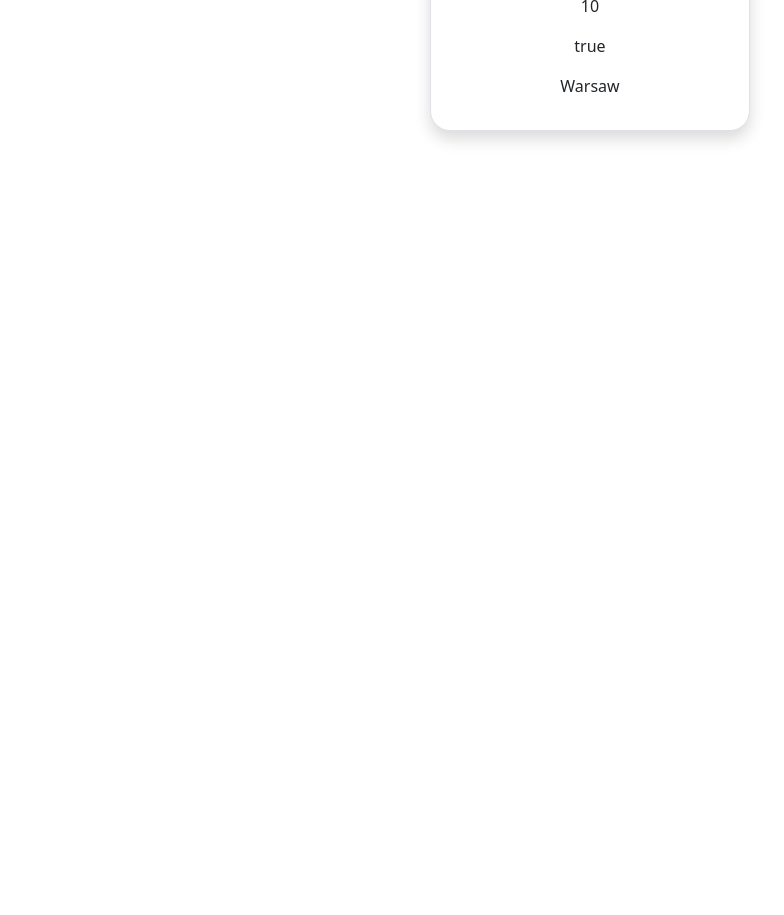
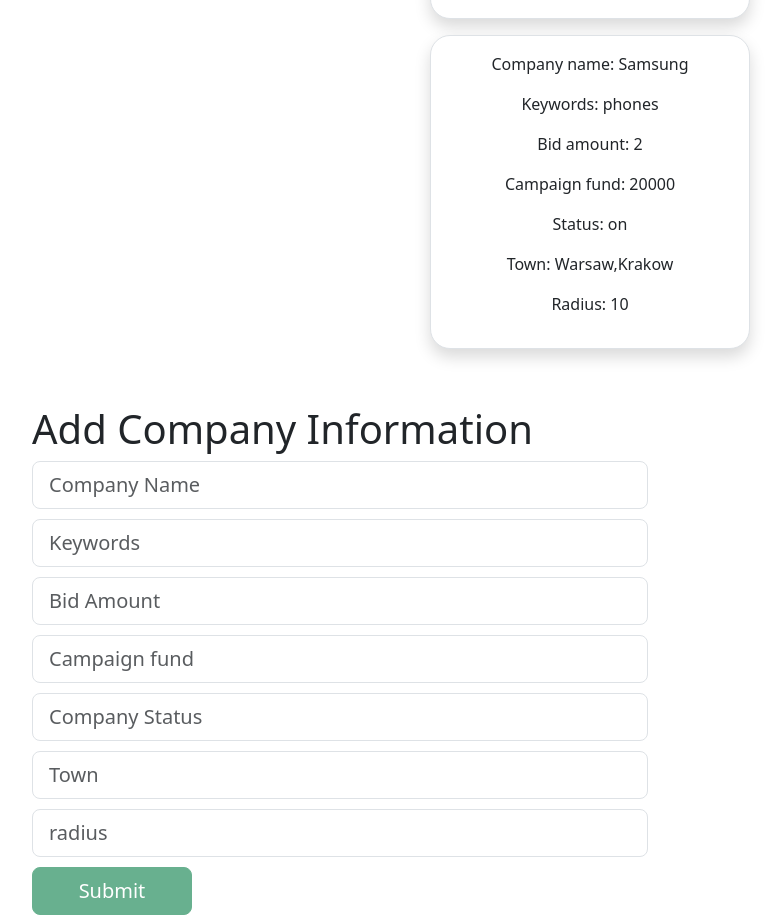
Before and after one commit to MartaKliuchnik/Products_app_angular, an Angular app: page /product-details/1 in a window 1280 px wide. Shown: the part 340-1255 px from the top of the page, without its empty margins (50-834 px from the left). Before the commit the page ends 800 px from the top, so only its background shows below. Built offline with nearby package versions, Linux system fonts and the light colour scheme.

Commit message:
created add-company-info-component and  process of adding new company using, the form data

```diff
--- /dev/null
+++ b/src/app/add-company-info/add-company-info.component.html
@@ -0,0 +1,77 @@
+<div class="container page">
+  <div class="row">
+    <h1 class="text-xs-center">Add Company Information</h1>
+    <form [formGroup]="form" (ngSubmit)="onSubmit()" class="form-cont">
+      <fieldset class="form-group">
+        <input
+          type="text"
+          class="form-control form-control-lg"
+          placeholder="Company Name"
+          formControlName="name"
+        />
+      </fieldset>
+
+      <fieldset class="form-group">
+        <input
+          type="text"
+          class="form-control form-control-lg"
+          placeholder="Keywords"
+          formControlName="keywords"
+        />
+      </fieldset>
+
+      <fieldset class="form-group">
+        <input
+          type="text"
+          class="form-control form-control-lg"
+          placeholder="Bid Amount"
+          formControlName="bidAmount"
+        />
+      </fieldset>
+
+      <fieldset class="form-group">
+        <input
+          type="text"
+          class="form-control form-control-lg"
+          placeholder="Campaign fund"
+          formControlName="campaignFund"
+        />
+      </fieldset>
+
+      <fieldset class="form-group">
+        <input
+          type="text"
+          class="form-control form-control-lg"
+          placeholder="Company Status"
+          formControlName="status"
+        />
+      </fieldset>
+
+      <fieldset class="form-group">
+        <input
+          type="text"
+          class="form-control form-control-lg"
+          placeholder="Town"
+          formControlName="town"
+        />
+      </fieldset>
+
+      <fieldset class="form-group">
+        <input
+          type="text"
+          class="form-control form-control-lg"
+          placeholder="radius"
+          formControlName="radius"
+        />
+      </fieldset>
+
+      <button
+        type="submit"
+        class="btn btn-lg btn-success"
+        [disabled]="!form.valid"
+      >
+        Submit
+      </button>
+    </form>
+  </div>
+</div>
--- /dev/null
+++ b/src/app/add-company-info/add-company-info.component.sass
@@ -0,0 +1,7 @@
+.form-cont
+    display: flex
+    width: 40em
+    flex-direction: column
+    gap:10px
+    &>button
+        width: 160px
--- /dev/null
+++ b/src/app/add-company-info/add-company-info.component.ts
@@ -0,0 +1,58 @@
+import { Component, OnInit, booleanAttribute } from '@angular/core';
+import { Company } from '../model/company';
+
+import {
+  FormBuilder,
+  FormGroup,
+  ReactiveFormsModule,
+  Validators,
+} from '@angular/forms';
+import { ProductsService } from '../service/products.service';
+
+@Component({
+  selector: 'app-add-company-info',
+  templateUrl: './add-company-info.component.html',
+  styleUrl: './add-company-info.component.sass',
+  standalone: true,
+  imports: [ReactiveFormsModule],
+})
+export class AddCompanyInfoComponent {
+  form: FormGroup;
+
+  constructor(
+    private formBuilder: FormBuilder,
+    private productsService: ProductsService
+  ) {
+    this.form = this.formBuilder.group({
+      name: ['', Validators.required],
+      keywords: ['', Validators.required],
+      bidAmount: ['', Validators.required],
+      campaignFund: ['', Validators.required],
+      status: ['', Validators.required],
+      town: ['', Validators.required],
+      radius: ['', Validators.required],
+    });
+  }
+
+  onSubmit() {
+    if (this.form.valid) {
+      const formData = this.form.value;
+      const newCompany: Company = {
+        id: new Date().getTime(),
+        name: formData.name,
+        keywords: formData.keywords,
+        bidAmount: formData.bidAmount,
+        campaignFund: formData.campaignFund,
+        status: formData.status,
+        town: formData.town,
+        radius: formData.radius,
+      };
+
+      this.productsService.setNewCompany(newCompany);
+
+      this.form.reset();
+    } else {
+      console.error('Form is invalid');
+    }
+  }
+}
--- a/src/app/mock-data/data.ts
+++ b/src/app/mock-data/data.ts
@@ -6,24 +6,30 @@ const apple: Company = new Company(
   1,
   'Apple',
   ['phones', 'laptops'],
+  2,
+  20000,
   true,
-  Town.KRAKOW,
+  [Town.KRAKOW, Town.WARSAW],
   20
 );
 const samsung: Company = new Company(
   2,
   'Samsung',
   ['phones'],
+  2,
+  20000,
   true,
-  Town.WARSAW,
+  [Town.WARSAW, Town.KRAKOW],
   10
 );
 const xiaomi: Company = new Company(
   3,
   'XIAOMI',
   ['phones'],
+  2,
+  20000,
   false,
-  Town.KRAKOW,
+  [Town.KRAKOW],
   50
 );
 
--- a/src/app/model/company.ts
+++ b/src/app/model/company.ts
@@ -4,27 +4,27 @@ export class Company {
   id: number;
   name: string;
   keywords: string[];
-  //   bidAmount: number;
-  //   fundCompany: number;
+  bidAmount: number;
+  campaignFund: number;
   status: boolean;
-  town: Town;
+  town: Town[];
   radius: number;
 
   constructor(
     id: number,
     name: string,
     keywords: string[],
-    // bidAmount: number,
-    // fundCompany: number,
+    bidAmount: number,
+    campaignFund: number,
     status: boolean,
-    town: Town,
+    town: Town[],
     radius: number
   ) {
     this.id = id;
     this.name = name;
     this.keywords = keywords;
-    // this.bidAmount = bidAmount;
-    // this.fundCompany = fundCompany;
+    this.bidAmount = bidAmount;
+    this.campaignFund = campaignFund;
     this.status = status;
     this.radius = radius;
     this.town = town;
--- a/src/app/product-details/product-details.component.html
+++ b/src/app/product-details/product-details.component.html
@@ -1,12 +1,22 @@
-<div
-  class="d-flex flex-column align-items-center card border shadow col-md-3 mx-auto card-body"
->
+<div class="d-flex flex-column align-items-center mx-auto mb-5">
   <h4>{{ product.name }}</h4>
+
   @for(company of product.companies; track company){
-  <p>{{ company.name }}</p>
-  <p>{{ company.keywords }}</p>
-  <p>{{ company.radius }}</p>
-  <p>{{ company.status }}</p>
-  <p>{{ company.town }}</p>
+  <div
+    class="d-flex flex-column align-items-center card border shadow col-md-3 mx-auto card-body m-2"
+  >
+    <p>Company name: {{ company.name }}</p>
+    <p>Keywords: {{ company.keywords }}</p>
+    <p>Bid amount: {{ company.bidAmount }}</p>
+    <p>Campaign fund: {{ company.campaignFund }}</p>
+    <p>Status: {{ company.status ? "on" : "off" }}</p>
+    <p>
+      Town:
+      {{ company.town }}
+    </p>
+    <p>Radius: {{ company.radius }}</p>
+  </div>
   }
 </div>
+
+<app-add-company-info></app-add-company-info>
--- a/src/app/product-details/product-details.component.sass
+++ b/src/app/product-details/product-details.component.sass
@@ -1,2 +1,3 @@
 .card-body
+    width: 20rem
     border-radius: 20px
--- a/src/app/product-details/product-details.component.ts
+++ b/src/app/product-details/product-details.component.ts
@@ -2,6 +2,8 @@ import { Component, OnInit } from '@angular/core';
 import { ActivatedRoute, Router } from '@angular/router';
 import { ProductsService } from '../service/products.service';
 import { Product } from '../model/product';
+import { Company } from '../model/company';
+import { Subscription } from 'rxjs';
 
 @Component({
   selector: 'app-product-details',
@@ -10,12 +12,24 @@ import { Product } from '../model/product';
 })
 export class ProductDetailsComponent implements OnInit {
   product!: Product;
+  newCompany: Company | undefined;
+  private newCompanySubscription: Subscription;
 
   constructor(
     private route: ActivatedRoute,
     private productsService: ProductsService,
     private router: Router
-  ) {}
+  ) {
+    this.newCompanySubscription = this.productsService.newCompany$.subscribe(
+      (newCompany) => {
+        this.newCompany = newCompany;
+        console.log(this.newCompany);
+        if (this.product) {
+          this.product.companies.push(newCompany);
+        }
+      }
+    );
+  }
 
   ngOnInit() {
     const id = +this.route.snapshot.params['id'];
@@ -29,4 +43,8 @@ export class ProductDetailsComponent implements OnInit {
         }
       });
   }
+
+  ngOnDestroy() {
+    this.newCompanySubscription.unsubscribe();
+  }
 }
--- a/src/app/service/products.service.ts
+++ b/src/app/service/products.service.ts
@@ -1,12 +1,16 @@
 import { Injectable } from '@angular/core';
-import { Observable, of, throwError } from 'rxjs';
+import { Observable, Subject, of } from 'rxjs';
 import { Product } from '../model/product';
 import { products } from '../mock-data/data';
+import { Company } from '../model/company';
 
 @Injectable({
   providedIn: 'root',
 })
 export class ProductsService {
+  private newCompanySubject = new Subject<Company>();
+  newCompany$ = this.newCompanySubject.asObservable();
+
   constructor() {}
 
   getProducts(): Observable<Product[]> {
@@ -17,4 +21,8 @@ export class ProductsService {
     const product = products.find((product) => product.id === id);
     return of(product);
   }
+
+  setNewCompany(newCompany: Company) {
+    this.newCompanySubject.next(newCompany);
+  }
 }
```
Also changed, not shown: src/app/app.module.ts (+14 -2 lines), 1 other file (tests, documents, lock files or other folders).
